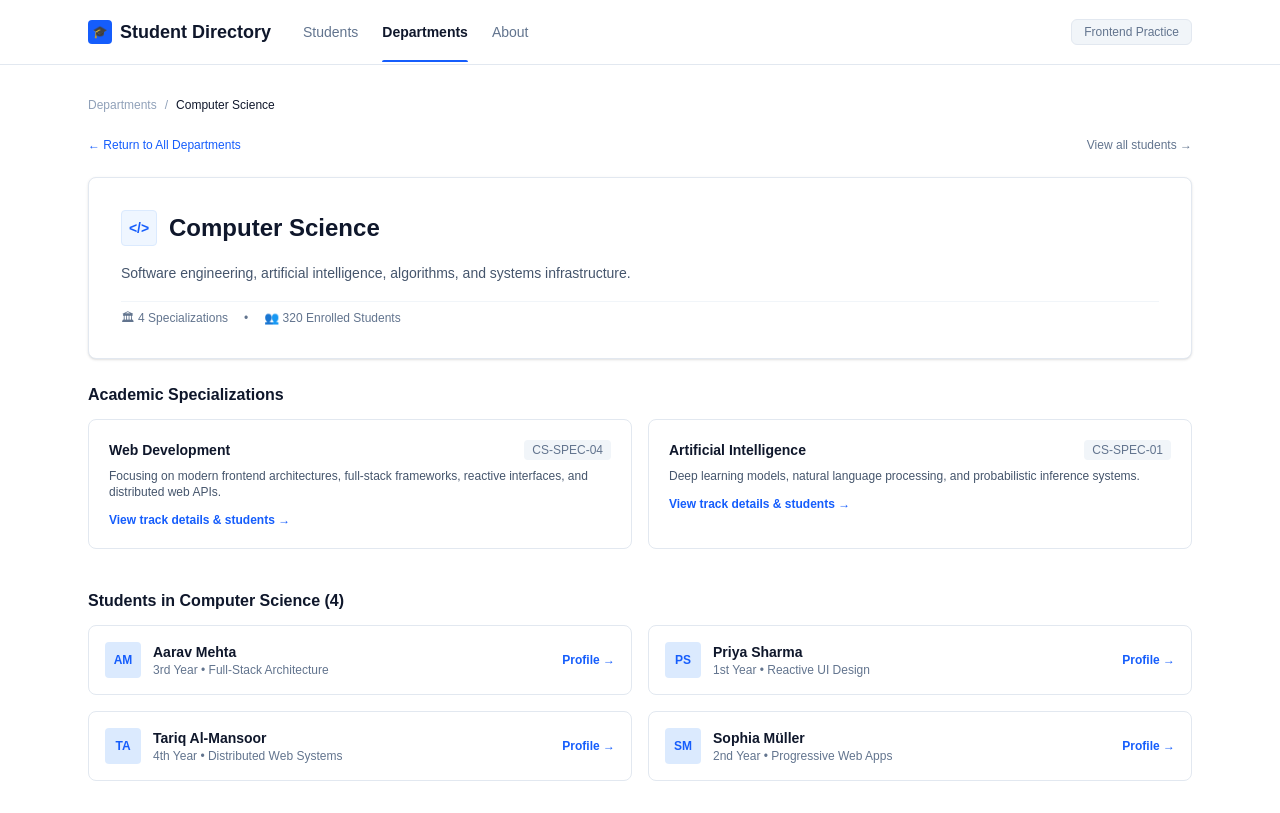
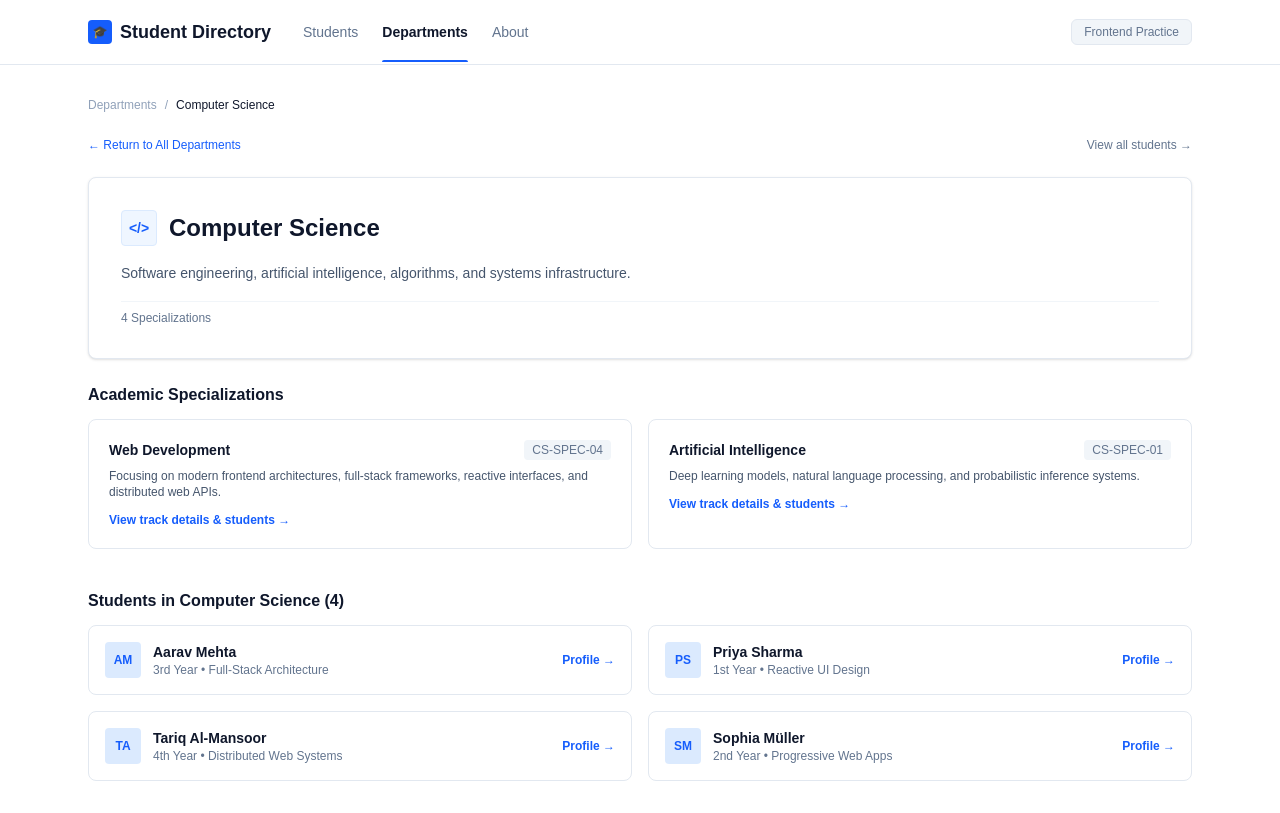
Before and after one commit to Mahi-19-design/Student_directory, a Next.js app in the folder my-app/: page /departments/computer-science in a window 1280 px wide. Built offline with nearby package versions, Linux system fonts and the light colour scheme.

Commit message:
Refactor department page layout and comments
Removed unnecessary comments and adjusted spacing in the department page.

```diff
--- a/my-app/app/departments/[dept]/page.tsx
+++ b/my-app/app/departments/[dept]/page.tsx
@@ -1,4 +1,3 @@
-// app/departments/[dept]/page.tsx
 import Link from "next/link";
 import { notFound } from "next/navigation";
 import { departments, students } from "@/data/directoryData";
@@ -25,7 +24,7 @@ export default async function DepartmentDetailPage({ params }: PageProps) {
 
     return (
         <div className="space-y-6">
-            {/* Breadcrumb */}
+
             <div className="text-xs text-slate-400 flex items-center gap-2">
                 <Link href="/departments" className="hover:text-slate-700">
                     Departments
@@ -34,7 +33,7 @@ export default async function DepartmentDetailPage({ params }: PageProps) {
                 <span className="text-slate-900 font-medium">{department.name}</span>
             </div>
 
-            {/* Navigation Return Links */}
+
             <div className="flex items-center justify-between text-xs">
                 <Link
                     href="/departments"
@@ -50,7 +49,7 @@ export default async function DepartmentDetailPage({ params }: PageProps) {
                 </Link>
             </div>
 
-            {/* Department Hero Card */}
+
             <div className="bg-white border border-slate-200 rounded-lg p-8 space-y-4 shadow-sm">
                 <div className="flex items-center gap-3">
                     <span className="w-9 h-9 rounded bg-blue-50 text-blue-600 flex items-center justify-center text-sm font-bold border border-blue-100">
@@ -60,13 +59,11 @@ export default async function DepartmentDetailPage({ params }: PageProps) {
                 </div>
                 <p className="text-sm text-slate-600 leading-relaxed">{department.description}</p>
                 <div className="flex items-center gap-4 text-xs text-slate-500 pt-2 border-t border-slate-100">
-                    <span>🏛 {department.specializationsCount} Specializations</span>
-                    <span>•</span>
-                    <span>👥 {department.enrolledCount} Enrolled Students</span>
+                    <span>{department.specializationsCount} Specializations</span>
+
                 </div>
             </div>
 
-            {/* Specializations List */}
             <div className="space-y-3">
                 <h2 className="text-base font-bold text-slate-900">Academic Specializations</h2>
                 <div className="grid grid-cols-1 md:grid-cols-2 gap-4">
@@ -91,7 +88,6 @@ export default async function DepartmentDetailPage({ params }: PageProps) {
                 </div>
             </div>
 
-            {/* Enrolled Students in this Department */}
             <div className="space-y-3 pt-4">
                 <h2 className="text-base font-bold text-slate-900">
                     Students in {department.name} ({deptStudents.length})
```
